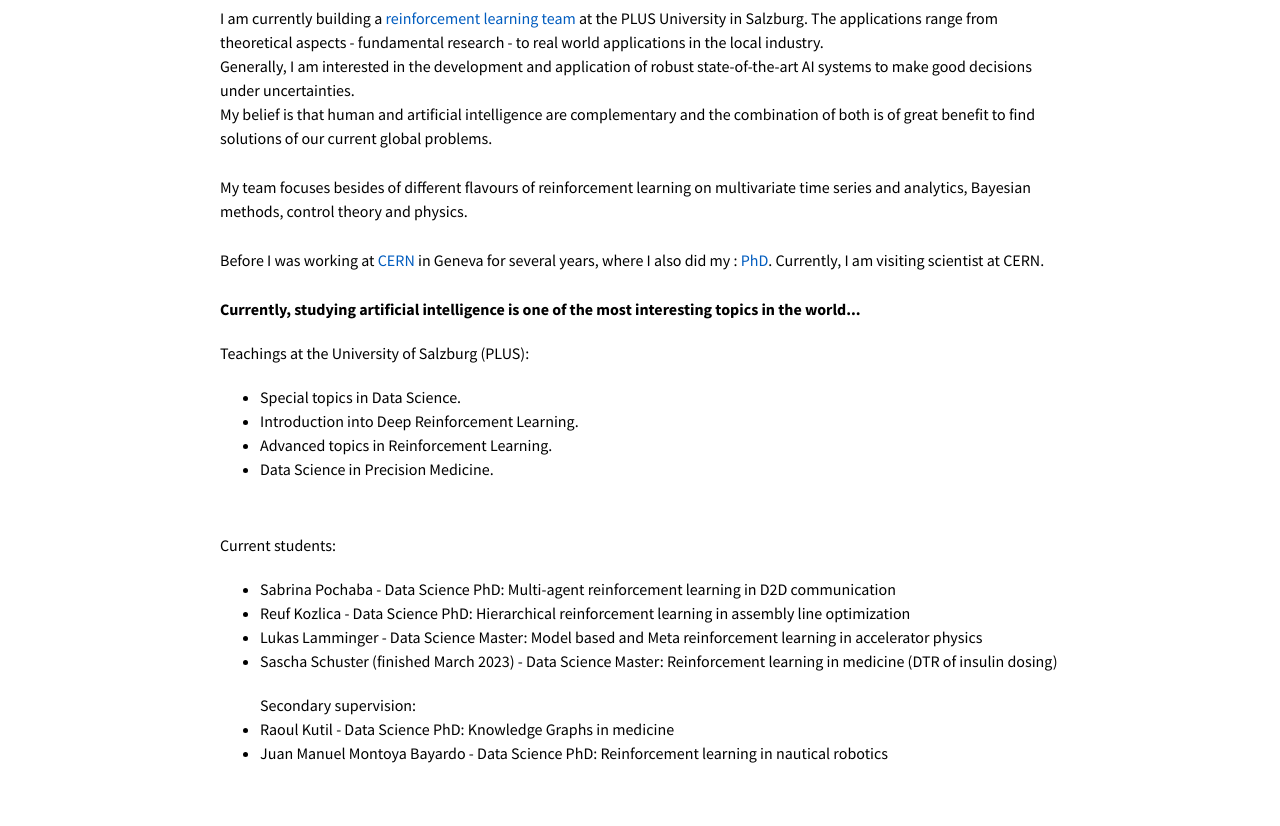
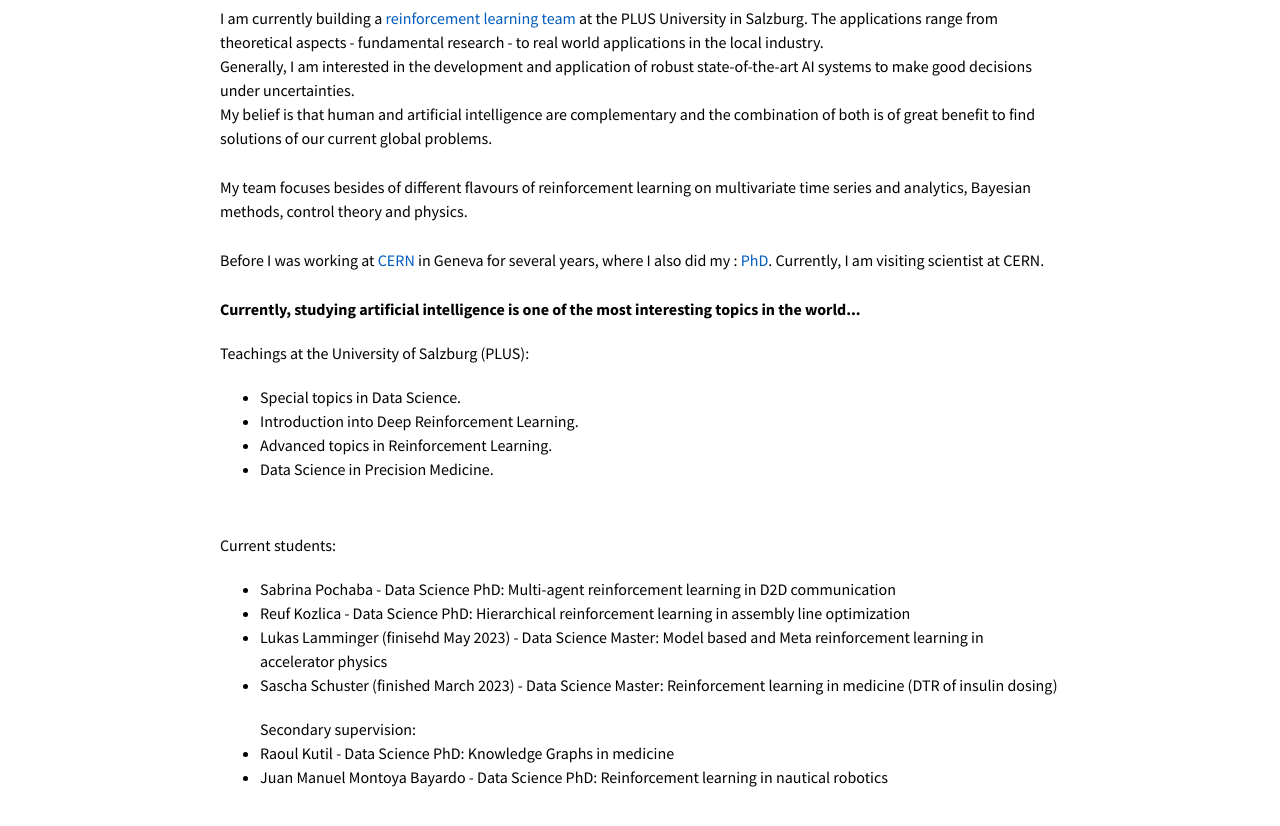
Before and after one commit to MathPhysSim/MathPhysSim.github.io, a plain HTML site: page index.html in a window 1280 px wide. Shown: the part 270-1096 px from the top of the page. Drawn offline with nearby package versions, Linux system fonts and the light colour scheme.

Commit message:
Update index.html

```diff
--- a/index.html
+++ b/index.html
@@ -104,7 +104,7 @@
             <ul>
               <li>Sabrina Pochaba - Data Science PhD: Multi-agent reinforcement learning in D2D communication</li>
               <li>Reuf Kozlica -  Data Science PhD: Hierarchical reinforcement learning in assembly line optimization</li>
-              <li>Lukas Lamminger - Data Science Master: Model based and Meta reinforcement learning in accelerator physics</li>
+              <li>Lukas Lamminger (finisehd May 2023) - Data Science Master: Model based and Meta reinforcement learning in accelerator physics</li>
               <li>Sascha Schuster (finished March 2023) - Data Science Master: Reinforcement learning in medicine (DTR of insulin dosing)</li>
 
 
```
